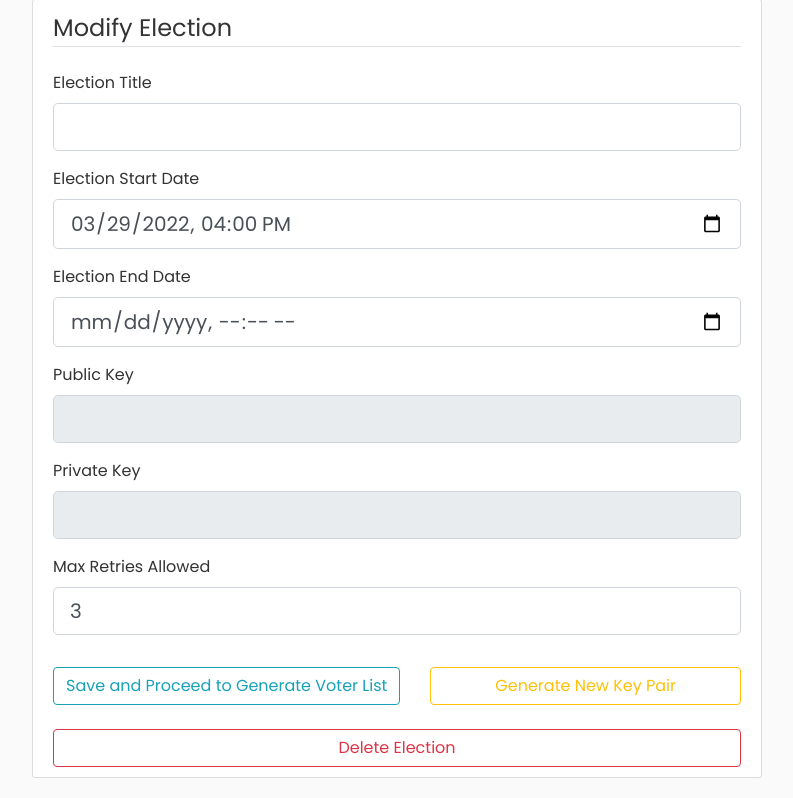
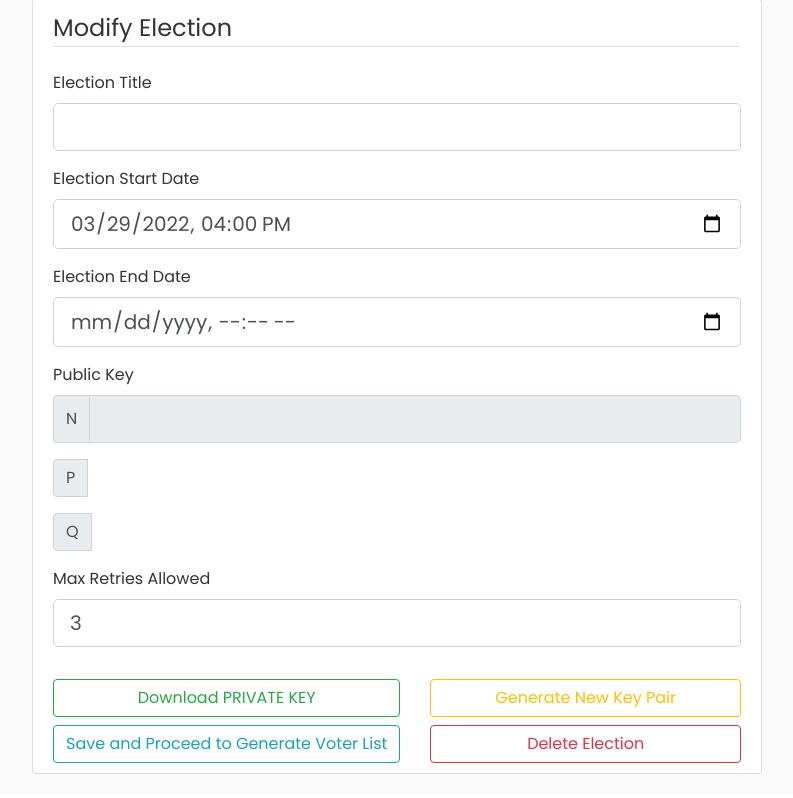
Before and after one commit to apurba871/blockchain-election, a Flask app: template app/templates/modify_election.html in a window 1280 px wide. Shown: the part 81-879 px from the top of the page, without its empty margins (243-1036 px from the left). After the commit the page ends 855 px from the top, so only its background shows below. Run offline with Flask 2, Linux system fonts and the light colour scheme; tables that the repository leaves empty hold one stand-in row (values such as "Sample post"); the template is opened without the code that fills it: values that come from a table or form of the project are taken from there, most other values are stand-ins (such as "Sample title", 1, 10 or a date in 2020); parts of the project's set-up code (start-up, migrations or seed data) failed here and were passed over; some libraries are stand-ins or nearby versions.

Commit message:
Added read only text fields to display Paillier Public and Private key

```diff
--- a/app/templates/modify_election.html
+++ b/app/templates/modify_election.html
@@ -57,21 +57,48 @@
               {% endfor %}
             </div>
           {% else %}
-            {{ form.public_key(class="form-control form-control-lg form-control") }}
+            <div class="input-group mb-3">
+              <div class="input-group-prepend">
+                <span class="input-group-text" id="basic-addon1">N</span>
+              </div>
+              {{ form.public_key(class="form-control form-control-lg form-control") }}
+            </div>
           {% endif %}
         </div>
         <div class="form-group mt-2">
-          {{ form.private_key.label(class="form-control-label") }}
-          {% if form.private_key.errors %}
-            {{ form.private_key(class="form-control form-control-lg is-invalid") }}
+          {{ form.private_key_p.label(class="form-control-label") }}
+          {% if form.private_key_p.errors %}
+            {{ form.private_key_p(class="form-control form-control-lg is-invalid") }}
             <div class="invalid-feedback">
-              {% for error in form.private_key.errors %}
+              {% for error in form.private_key_p.errors %}
               <span>{{ error }}</span>
               {% endfor %}
             </div>
           {% else %}
-            {{ form.private_key(class="form-control form-control-lg") }}
-            {% endif %}
+          <div class="input-group mb-3">
+            <div class="input-group-prepend">
+              <span class="input-group-text" id="basic-addon1">P</span>
+            </div>
+            {{ form.private_key_p(class="form-control form-control-lg") }}
+          </div>
+          {% endif %}
+        </div>
+        <div class="form-group mt-2">
+          {% if form.private_key_q.errors %}
+            {{ form.private_key_q(class="form-control form-control-lg is-invalid") }}
+            <div class="invalid-feedback">
+              {% for error in form.private_key_q.errors %}
+              <span>{{ error }}</span>
+              {% endfor %}
+            </div>
+          {% else %}
+          <div class="input-group mb-3">
+            <div class="input-group-prepend">
+              <span class="input-group-text" id="basic-addon1">Q</span>
+            </div>
+            {{ form.private_key_q(class="form-control form-control-lg") }}
+          </div>
+          {% endif %}
         </div>
         <div class="form-group mt-2">
           {{ form.max_attempt.label(class="form-control-label") }}
@@ -90,17 +117,29 @@
       <div class="row">
         {% if election_state == "upcoming" %}
           <div class="col">
+          {% if private_key is defined %}
+            <a class="btn btn-outline-success btn-block" href="data:text/json;charset=utf-8,{{ private_key }}" download="PRIVATE_KEY_{{ election_id }}.json">
+              Download PRIVATE KEY
+            </a>
+          {% endif %}
             <!-- Save and proceed to generate candidate list -->
             {{ form.submit(class="btn btn-outline-info btn-block") }}
           </div>
           <div class="col">
             {{ form.generate_keys(class="btn btn-outline-warning btn-block") }}
-          </div>
-          <div class="col mt-4 text-center">
+            {% if private_key is defined %}
             <button type="button" class="btn btn-outline-danger btn-block" data-toggle="modal" data-target="#deleteModal">
               Delete Election
             </button>
+            {% endif %}
           </div>
+          {% if private_key is not defined %}
+          <div class="col">
+            <button type="button" class="btn btn-outline-danger mt-4 btn-block" data-toggle="modal" data-target="#deleteModal">
+              Delete Election
+            </button>
+          </div>
+          {% endif %}
           {% raw %}
           <!-- <div class="col mt-4">
             {{ form.delete_election(class="btn btn-outline-danger btn-block", **{'data-toggle': 'modal', 'data-target':'#deleteModal'}) }}
```
